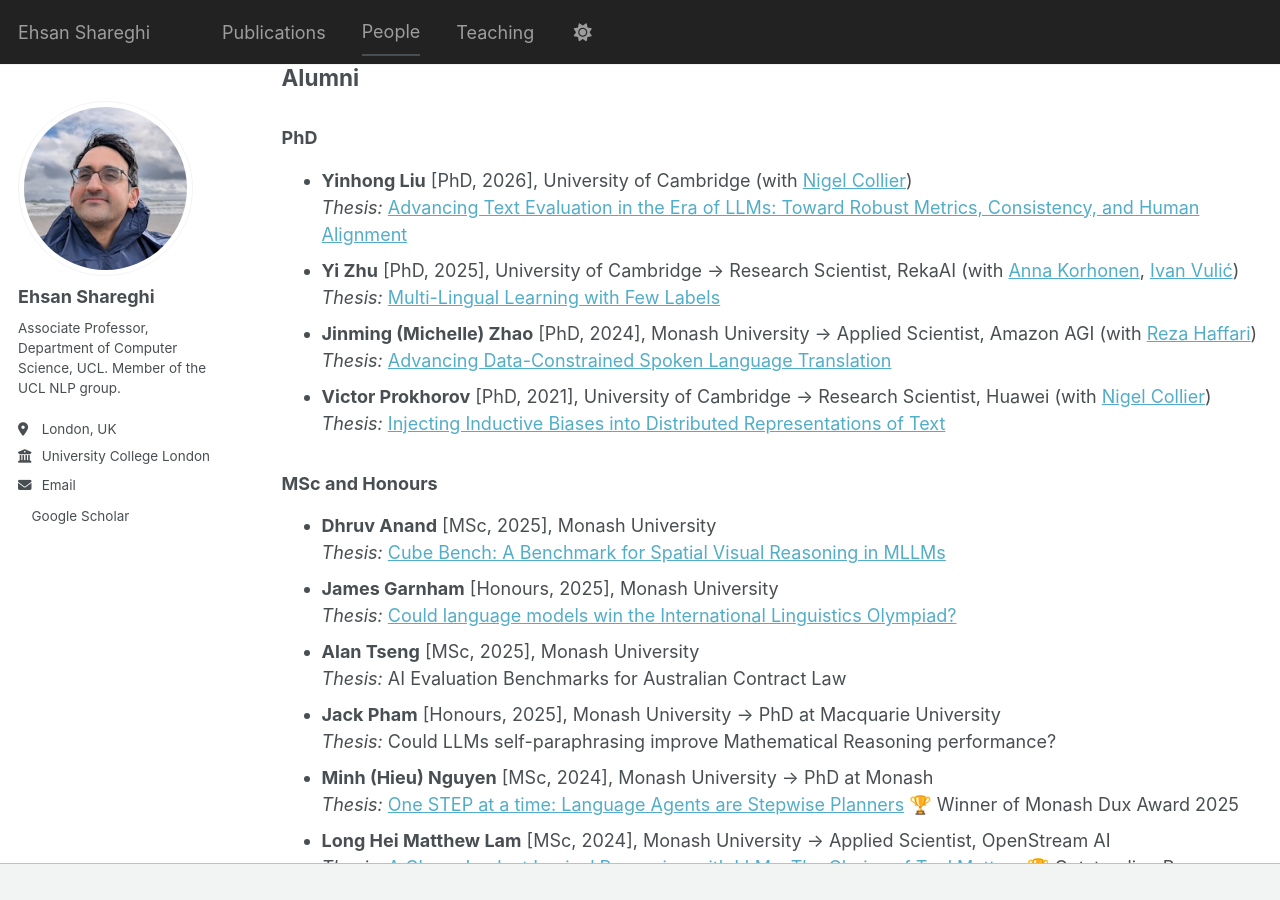
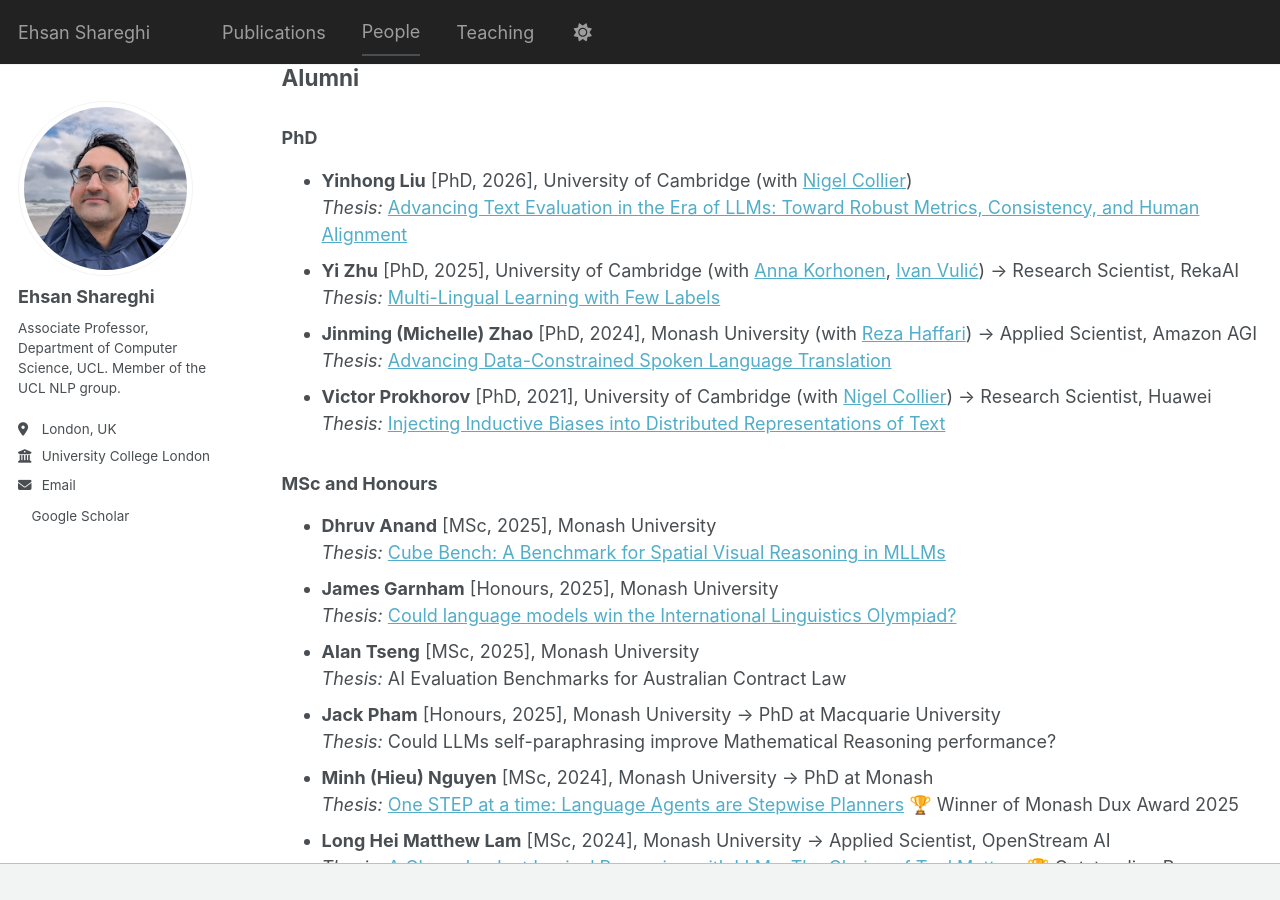
Before and after one commit to eehsan/eehsan.github.io, a Jekyll site: the page built from _pages/people.md, in a window 1280 px wide and 900 px high, scrolled down 792 px. Built offline with Jekyll 4.4.1, drawn with Linux system fonts in a browser that asks for light colours; a style sheet for code colours, icons or effects is not loaded.

Commit message:
Update formatting of PhD candidates' information

```diff
--- a/_pages/people.md
+++ b/_pages/people.md
@@ -36,11 +36,11 @@ author_profile: true
 
 * **Yinhong Liu** [PhD, 2026], University of Cambridge (with [Nigel Collier](https://sites.google.com/site/nhcollier)) <br>
   *Thesis:* [Advancing Text Evaluation in the Era of LLMs: Toward Robust Metrics, Consistency, and Human Alignment](https://www.repository.cam.ac.uk/bitstreams/7d9a06ed-1ca3-432d-b963-0bae2709edd9/download)
-* **Yi Zhu** [PhD, 2025], University of Cambridge → Research Scientist, RekaAI (with [Anna Korhonen](https://sites.google.com/site/annakorhonen/), [Ivan Vulić](https://sites.google.com/site/ivanvulic/)) <br>
+* **Yi Zhu** [PhD, 2025], University of Cambridge (with [Anna Korhonen](https://sites.google.com/site/annakorhonen/), [Ivan Vulić](https://sites.google.com/site/ivanvulic/)) → Research Scientist, RekaAI  <br>
   *Thesis:* [Multi-Lingual Learning with Few Labels](https://www.repository.cam.ac.uk/handle/1810/402342)
-* **Jinming (Michelle) Zhao** [PhD, 2024], Monash University → Applied Scientist, Amazon AGI (with [Reza Haffari](https://users.monash.edu.au/~gholamrh/)) <br>
+* **Jinming (Michelle) Zhao** [PhD, 2024], Monash University (with [Reza Haffari](https://users.monash.edu.au/~gholamrh/)) → Applied Scientist, Amazon AGI <br>
   *Thesis:* [Advancing Data-Constrained Spoken Language Translation](https://bridges.monash.edu/articles/thesis/Advancing_Data-Constrained_Spoken_Language_Translation/29097632?file=54638156)
-* **Victor Prokhorov** [PhD, 2021], University of Cambridge → Research Scientist, Huawei (with [Nigel Collier](https://sites.google.com/site/nhcollier)) <br>
+* **Victor Prokhorov** [PhD, 2021], University of Cambridge (with [Nigel Collier](https://sites.google.com/site/nhcollier)) → Research Scientist, Huawei <br>
   *Thesis:* [Injecting Inductive Biases into Distributed Representations of Text](https://www.repository.cam.ac.uk/handle/1810/330972)
 
 ### MSc and Honours
```
